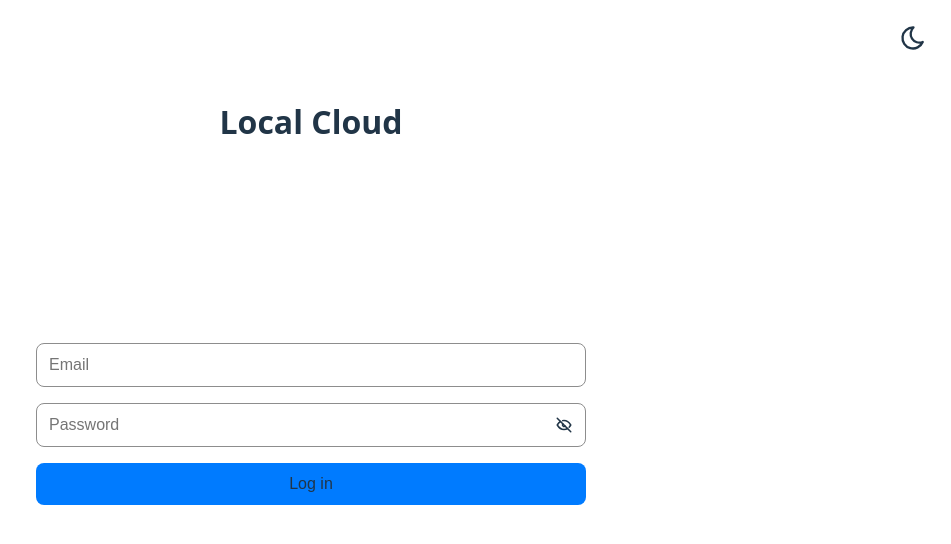
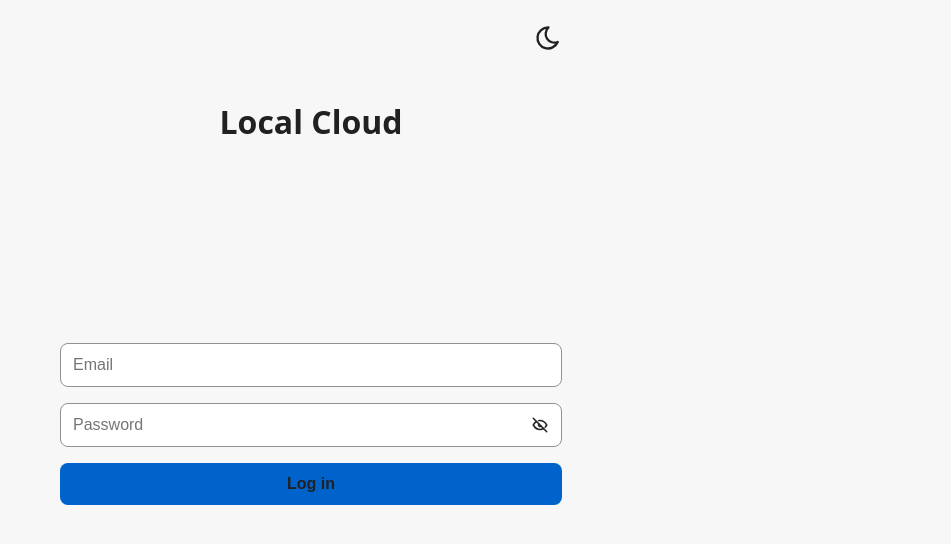
Before and after one commit to RenatoLetelier/LocalCloud-Frontend, a React (Vite) app: page /login in a window 1280 px wide. Shown: the top 544 px of the page, without its empty margins (329-1280 px from the left). Built offline with nearby package versions, Linux system fonts and the light colour scheme.

Commit message:
fixes and vars in index.css and implementation of hsl

```diff
--- a/src/index.css
+++ b/src/index.css
@@ -1,47 +1,167 @@
+*,
+*::before,
+*::after { box-sizing: border-box; }
+* { margin: 0; padding: 0; }
+html, body { height: 100%; }
+
 :root {
-  font-family: system-ui, Avenir, Helvetica, Arial, sans-serif;
-  line-height: 1.5;
-  font-weight: 400;
   color-scheme: light dark;
 
-  --bg: #1c1c1e;
-  --color: rgba(255, 255, 255, 0.87);
-  --border-color: #8d8d8d;
-  --primary-color: #007BFF;
-  --error-color: red;
+  --h: 240; /* 0–360 */
+  --s: 3%;  /* 0–100% */
+  --l: 11%; /* 0–100% */
 
-  color: var(--color);
-  background-color: var(--bg);
-}
+  --h-primary: 211;   /* 0–360  */
+  --s-primary: 100%;  /* 0–100% */
+  --l-primary: 40%;   /* 0–100% */
 
-* { margin: 0; padding: 0; }
+  --bg: hsl(var(--h) var(--s) var(--l));
+  --surface-1: hsl(var(--h) var(--s) 14%);
+  --surface-2: hsl(var(--h) var(--s) 18%);
+  --surface-3: hsl(var(--h) var(--s) 22%);
+  --surface-4: hsl(var(--h) var(--s) 26%);
 
-body {
-  display: flex;
-  min-height: 100vh;
+  --text-1:      hsl(0 0% 94%);
+  --text-2:      hsl(0 0% 80%);
+  --text-muted:  hsl(0 0% 65%);
+
+  --border:     hsl(var(--h) var(--s) calc(var(--l) + 40%));
+  --outline:    hsl(var(--h) var(--s) calc(var(--l) + 60%));
+
+  --primary:    hsl(var(--h-primary) var(--s-primary) var(--l-primary));
+  --on-primary: hsl(var(--h-primary) var(--s-primary) calc(var(--l-primary) - 8%));
+
+  --secondary:    hsl(var(--h-secondary) var(--s-secondary) var(--l-secondary));
+  --on-secondary: hsl(var(--h-secondary) var(--s-secondary) calc(var(--l-secondary) - 8%));
+
+  --success:hsl(140 75% 40%);
+  --warning:hsl(40 85% 52%);
+  --error:  hsl(0 70% 52%);
+
+  /* Tipografía y sombras */
+  --font-system: system-ui, Avenir, Helvetica, Arial, sans-serif;
+  --radius: 8px;
+  --shadow-1: 0 1px 2px  hsl(0 0% 0% / 0.08);
+  --shadow-2: 0 4px 12px hsl(0 0% 0% / 0.12);
+
+  color: var(--text-1);
+  background: var(--bg);
 }
 
 @media (prefers-color-scheme: light) {
   :root {
-    --bg: #ffffff;
-    --color: #213547;
-    --border-color: #8d8d8d;
-    --primary-color: #007BFF;
-    --error-color: red;
+    --h: 0;    /* 0–360  */
+    --s: 0%;   /* 0–100% */
+    --l: 97%;  /* 0–100% */
 
-    color: var(--color);
-    background-color: var(--bg);
+    --h-primary: 211;   /* 0–360 */
+    --s-primary: 100%;  /* 0–100% */
+    --l-primary: 40%;   /* 0–100% */
+
+    --bg: hsl(var(--h) var(--s) var(--l));
+    --surface-1: hsl(var(--h) var(--s) 14%);
+    --surface-2: hsl(var(--h) var(--s) 18%);
+    --surface-3: hsl(var(--h) var(--s) 22%);
+    --surface-4: hsl(var(--h) var(--s) 26%);
+
+    --text-1:     hsl(0 0% 13%);
+    --text-2:     hsl(0 0% 28%);
+    --text-muted: hsl(0 0% 45%);
+
+    --border:     hsl(var(--h) var(--s) calc(var(--l) - 40%));
+    --outline:    hsl(var(--h) var(--s) calc(var(--l) - 60%));
+
+    --primary:    hsl(var(--h-primary) var(--s-primary) var(--l-primary));
+    --on-primary: hsl(var(--h-primary) var(--s-primary) calc(var(--l-primary) - 8%));
+
+    --secondary:    hsl(var(--h-secondary) var(--s-secondary) var(--l-secondary));
+    --on-secondary: hsl(var(--h-secondary) var(--s-secondary) calc(var(--l-secondary) - 8%));
   }
-}
-
-html[data-theme="dark"] {
-  color-scheme: dark;
-  --bg: #1c1c1e;
-  --color: rgba(255, 255, 255, 0.87);
 }
 
 html[data-theme="light"] {
   color-scheme: light;
-  --bg: #ffffff;
-  --color: #213547;
+
+  --h: 0;    /* 0–360  */
+  --s: 0%;   /* 0–100% */
+  --l: 97%;  /* 0–100% */
+
+  --h-primary: 211;   /* 0–360  */
+  --s-primary: 100%;  /* 0–100% */
+  --l-primary: 40%;   /* 0–100% */
+
+  --bg: hsl(var(--h) var(--s) var(--l));
+  --surface-1: hsl(var(--h) var(--s) 14%);
+  --surface-2: hsl(var(--h) var(--s) 18%);
+  --surface-3: hsl(var(--h) var(--s) 22%);
+  --surface-4: hsl(var(--h) var(--s) 26%);
+
+  --text-1:     hsl(0 0% 13%);
+  --text-2:     hsl(0 0% 28%);
+  --text-muted: hsl(0 0% 45%);
+
+  --border:     hsl(var(--h) var(--s) calc(var(--l) - 40%));
+  --outline:    hsl(var(--h) var(--s) calc(var(--l) - 60%));
+
+  --primary:    hsl(var(--h-primary) var(--s-primary) var(--l-primary));
+  --on-primary: hsl(var(--h-primary) var(--s-primary) calc(var(--l-primary) - 8%));
+
+  --secondary:    hsl(var(--h-secondary) var(--s-secondary) var(--l-secondary));
+  --on-secondary: hsl(var(--h-secondary) var(--s-secondary) calc(var(--l-secondary) - 8%));
 }
+html[data-theme="dark"] {
+  color-scheme: dark;
+
+  --h: 240; /* 0–360  */
+  --s: 3%;  /* 0–100% */
+  --l: 11%; /* 0–100% */
+
+  --h-primary: 211;   /* 0–360  */
+  --s-primary: 100%;  /* 0–100% */
+  --l-primary: 40%;   /* 0–100% */
+
+  --bg: hsl(var(--h) var(--s) var(--l));
+  --surface-1: hsl(var(--h) var(--s) 14%);
+  --surface-2: hsl(var(--h) var(--s) 18%);
+  --surface-3: hsl(var(--h) var(--s) 22%);
+  --surface-4: hsl(var(--h) var(--s) 26%);
+
+  --text-1:      hsl(0 0% 94%);
+  --text-2:      hsl(0 0% 80%);
+  --text-muted:  hsl(0 0% 65%);
+
+  --border:     hsl(var(--h) var(--s) calc(var(--l) + 40%));
+  --outline:    hsl(var(--h) var(--s) calc(var(--l) + 60%));
+
+  --primary:    hsl(var(--h-primary) var(--s-primary) var(--l-primary));
+  --on-primary: hsl(var(--h-primary) var(--s-primary) calc(var(--l-primary) - 8%));
+
+  --secondary:    hsl(var(--h-secondary) var(--s-secondary) var(--l-secondary));
+  --on-secondary: hsl(var(--h-secondary) var(--s-secondary) calc(var(--l-secondary) - 8%));
+}
+
+:root { font-family: var(--font-system); line-height: 1.5; font-weight: 400; }
+
+body {
+  min-height: 100vh;
+  display: flex;
+  background: var(--bg);
+  color: var(--text-1);
+}
+
+.alert { padding: .75rem 1rem; border-radius: calc(var(--radius) - 4px); }
+.alert.success {
+  background: hsl(140 40% calc(var(--s2-l) + 6%));
+  border: 1px solid hsl(140 45% calc(var(--s2-l) + 18%));
+  color: var(--text-1);
+}
+.alert.warning {
+  background: hsl(40 75%  calc(var(--s2-l) + 10%));
+  border: 1px solid hsl(40 80%  calc(var(--s2-l) + 22%));
+  color: var(--text-1);
+}
+.alert.error {
+  background: hsl(0 65%   calc(var(--s2-l) + 8%));
+  border: 1px solid hsl(0 70%   calc(var(--s2-l) + 20%));
+  color: var(--text-1);
+}
--- a/src/pages/LoginPage/LoginPage.css
+++ b/src/pages/LoginPage/LoginPage.css
@@ -1,5 +1,6 @@
 .container {
   display: flex;
+  position: relative;
   flex-direction: column;
   align-items: center;
   height: 100vh;
@@ -8,8 +9,7 @@
   justify-content: space-around;
   padding: 0 1.5rem;
   margin: 0 auto;
-
-  /* border: 1px solid red; */
+  color: var(--text-1);
 }
 
 .title {
@@ -25,10 +25,10 @@
 
 .input {
   padding: 0.75rem;
-  border-radius: 8px;
-  border: 1px solid var(--border-color);
+  border-radius: var(--radius);
+  border: 1px solid var(--border);
   font-size: 1rem;
-  color: var(--color);
+  color: var(--text-1);
   display: flex;
   align-items: center;
 }
@@ -37,22 +37,28 @@
   padding: 0.75rem;
   border: none;
   border-radius: 8px;
-  background: var(--primary-color);
-  color: var(--color);
+  background: var(--primary);
+  color: var(--text-1);
   font-size: 1rem;
+  font-weight: bold;
   cursor: pointer;
   transition: backgroud 0.3s;
+}
+
+.button:hover {
+  background: var(--on-primary);
+  color: var(--text-1);
 }
 
 .toggle-button {
   position: absolute;
   top: 1rem;
   right: 1rem;
+  border-radius: 10px;
 }
 
 .error {
-  color: var(--error-color);
-  margin-bottom: 1rem;
+  color: var(--error);
 }
 
 .password-wrapper {
@@ -71,8 +77,8 @@
   right: 5px;
   background: none;
   border: none;
+  border-radius: 10px;
   cursor: pointer;
-  font-size: 1.1rem;
   display: flex;
   padding: .5rem;
   color: inherit;
--- a/src/pages/LoginPage/LoginPage.jsx
+++ b/src/pages/LoginPage/LoginPage.jsx
@@ -29,56 +29,23 @@ export default function LoginPage() {
         }
       );
 
+      const data = (await res.json()) || {};
+
       if (!res.ok) {
-        let msg = "Incorrect email or password";
-        try {
-          const maybeJson = await res.clone().json();
-          msg = maybeJson?.message || msg;
-        } catch {
-          throw new Error(msg);
-        }
+        throw new Error(data.message);
       }
 
-      const ct = res.headers.get("content-type") || "";
-      let data = {};
-      if (ct.includes("application/json")) {
-        try {
-          data = await res.json();
-        } catch {
-          data = {};
-        }
-      }
-
-      const token =
-        data?.token ??
-        data?.access_token ??
-        data?.body?.token ??
-        data?.data?.token ??
-        null;
-
-      if (!token) {
-        console.error("Login OK pero sin token en la respuesta:", data);
-        throw new Error("No se recibió token desde el servidor.");
-      }
+      const token = data.token ?? null;
 
       try {
         localStorage.setItem("token", token);
-      } catch (storageErr) {
-        console.warn(
-          "localStorage bloqueado, usando memoria de sesión:",
-          storageErr
-        );
-        try {
-          sessionStorage.setItem("token", token);
-        } catch {
-          console.error("sessionStorage también bloqueado:", storageErr);
-        }
+      } catch (err) {
+        console.error("Error setting token. ", err);
       }
 
       navigate("/");
     } catch (err) {
-      console.error("Error en login:", err);
-      setError(err.message || "Error al iniciar sesión");
+      setError(err.message || "Error logging in. Please try again.");
     } finally {
       setLoading(false);
     }
```
